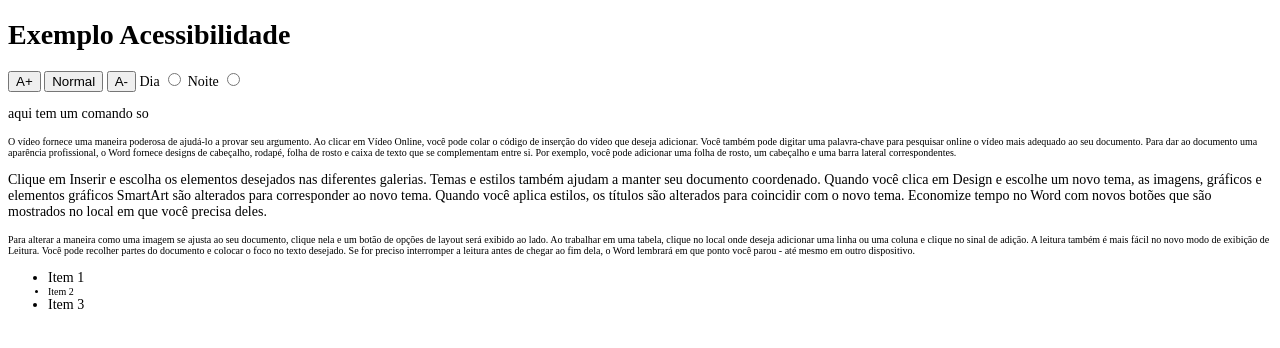
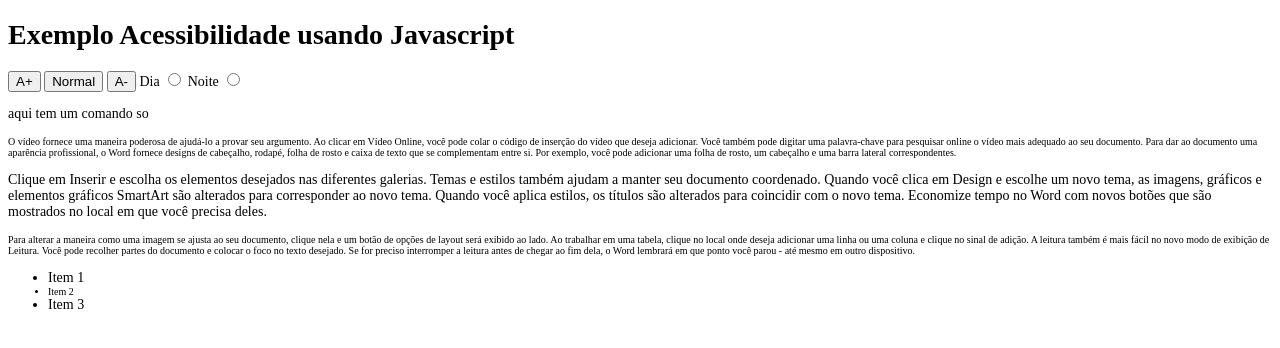
Before and after one commit to pcpinhal/acessibilidade, a plain HTML site: page index.html in a window 1280 px wide. Drawn offline with Linux system fonts and the light colour scheme.

Commit message:
teste de upload

```diff
--- a/index.html
+++ b/index.html
@@ -10,7 +10,7 @@
     <script src="jquery-3.7.1.js"></script>
 </head>
 <body>
-    <h1>Exemplo Acessibilidade</h1>
+    <h1>Exemplo Acessibilidade usando Javascript</h1>
     <div>
         <input type="button" value="A+" onclick="fonte('a');">
         <input type="button" value="Normal" onclick="fonte('n');">
--- a/script.js
+++ b/script.js
@@ -1,3 +1,4 @@
+//Minhas funções
 function fonte(e){
     var elemento = $(".acessibilidade");
     var fonte = parseInt(elemento.css('font-size'));
--- a/style.css
+++ b/style.css
@@ -1,3 +1,4 @@
+/*Meus estilos*/
 body{
     font-size: 14px;
 }
```
Also changed, not shown: 1 other file.
